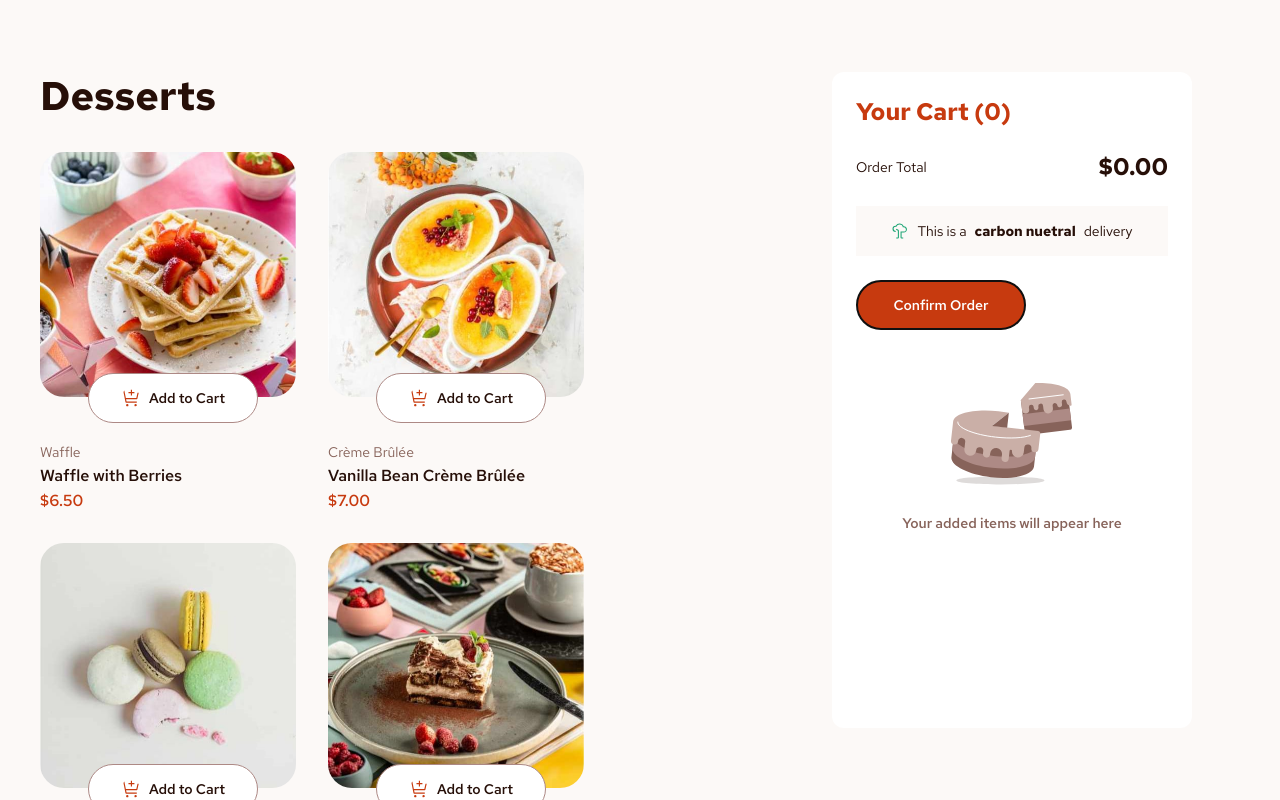
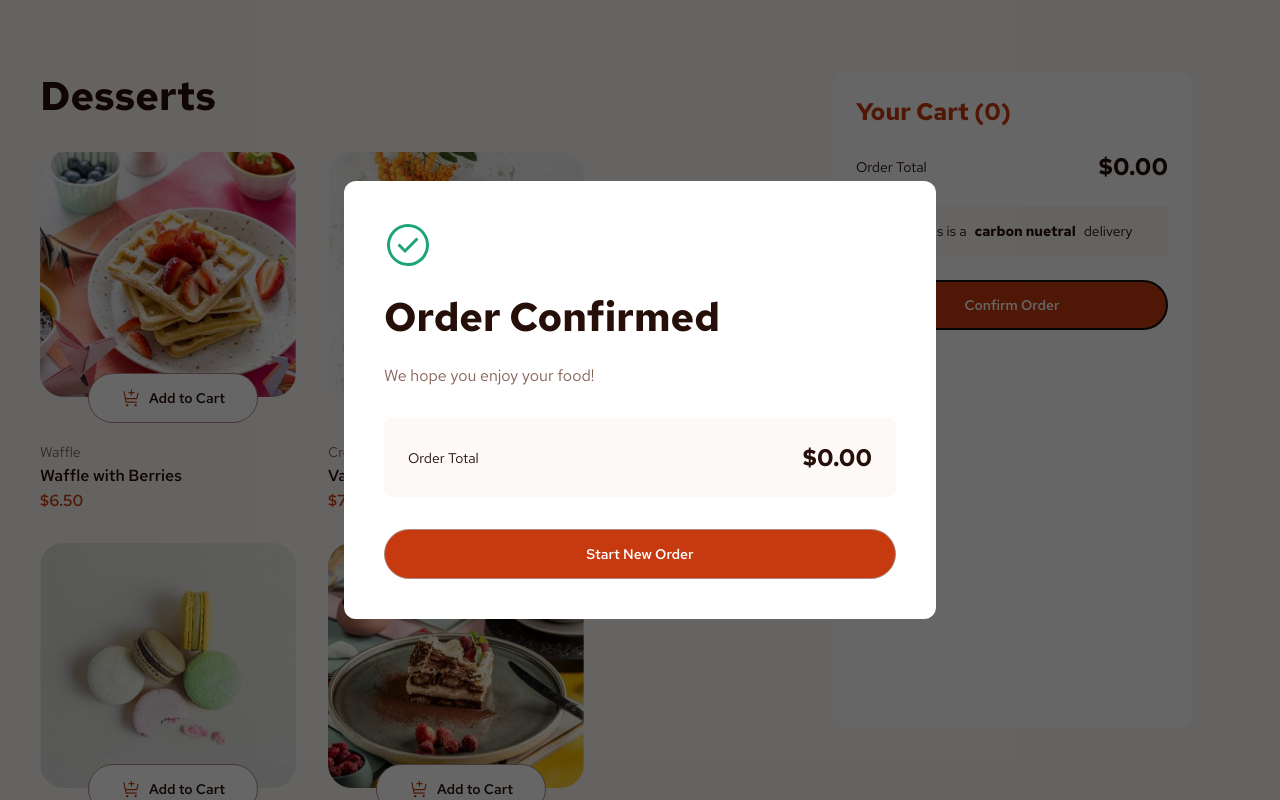
Before and after one commit to unachoza/Frontend-Mentor-Collection, a React (Vite) app: page /productlistwithcart in a window 1280 px wide. Both pictures are taken after a click on the button "Confirm Order". Built offline with nearby package versions, Linux system fonts and the light colour scheme.

Commit message:
modal logic complete

```diff
--- a/src/components/junior/ProductListWithCart/ProductListWithCart.tsx
+++ b/src/components/junior/ProductListWithCart/ProductListWithCart.tsx
@@ -2,13 +2,22 @@ import classes from "./ProductListWithCart.module.css";
 import data from "./data/data.json";
 import Product from "./components/Product/Product";
 import Cart from "./components/Cart/Cart";
+import Modal from "./components/Modal/Modal";
 import { useState } from "react";
+
+export type Images = {
+	desktop: string;
+	tablet: string;
+	mobile: string;
+	thumbnail: string;
+};
 
 export type Item = {
 	id: number;
 	name: string;
 	price: number;
 	quantity: number;
+	image: Images;
 };
 
 type ShoppingCart = {
@@ -17,6 +26,7 @@ type ShoppingCart = {
 
 const ProductListWithCart = () => {
 	const [shopppingCart, setShopppingCart] = useState<Item[]>([]);
+	const [isOpen, setIsOpen] = useState<boolean>(false);
 
 	const addItem = (newItem: Item): void => {
 		setShopppingCart((prevCart) => {
@@ -36,9 +46,15 @@ const ProductListWithCart = () => {
 		);
 	};
 
-	const removeAll = (id:number): void => {
-		setShopppingCart((prevCart) => prevCart.filter(item => item.id !== id))
-	}
+	const removeAll = (id: number): void => {
+		setShopppingCart((prevCart) => prevCart.filter((item) => item.id !== id));
+	};
+
+	const clearCart = (): void => {
+		setShopppingCart([]);
+	};
+
+	const toggling = () => setIsOpen((prevState) => !prevState);
 
 	return (
 		<div className={classes.main}>
@@ -46,11 +62,12 @@ const ProductListWithCart = () => {
 				<h1 className={classes.title}>Desserts</h1>
 				<div className={classes["product-list"]}>
 					{data.map((product) => (
-						<Product key={product.id} productInfo={product} addItem={addItem} removeItem={removeItem} />
+						<Product key={product.id} productInfo={product} addItem={addItem} removeItem={removeItem} removeAll={removeAll} />
 					))}
 				</div>
 			</div>
-			<Cart cart={shopppingCart} removeAll={removeAll}/>
+			<Cart cart={shopppingCart} removeAll={removeAll} openModal={toggling} />
+			{isOpen && <Modal shopppingCart={shopppingCart} clearCart={clearCart} closeModal={toggling} />}
 		</div>
 	);
 };
--- a/src/components/junior/ProductListWithCart/components/Button/Button.tsx
+++ b/src/components/junior/ProductListWithCart/components/Button/Button.tsx
@@ -1,44 +1,52 @@
 import { useState } from "react";
 import classes from "./Button.module.css";
 import addToCartIcon from "/assets/ProductListWithCart/images/icon-add-to-cart.svg";
-import carbonNeutralIcon from "/assets/ProductListWithCart/images/icon-carbon-neutral.svg";
 import addIcon from "../../assets/AddIcon.svg";
 import subtractIcon from "../../assets/SubtractIcon.svg";
 import { type Item } from "../../ProductListWithCart";
-import { type Product } from "../Product/Product";
 
 interface ButtonProps {
 	image?: string;
 	text?: string;
 	addItem: (item: Item) => void;
 	removeItem: (id: number) => void;
+	removeAll: (id: number) => void;
 	product: Item;
 }
 
-const Button = ({ product, addItem, removeItem }: ButtonProps) => {
+const Button = ({ product, addItem, removeItem, removeAll }: ButtonProps) => {
 	const [focused, setFocused] = useState(false);
 	const [quantity, setQuantity] = useState(1);
 
 	const handleIncrese = () => {
+		console.log({ quantity }, { focused });
 		addItem(product);
-		setQuantity((prevState) => prevState + 1);
+		if (quantity >= 1 && focused) {
+			setQuantity((prevState) => prevState + 1);
+		}
 	};
 
 	const handleDecrease = () => {
+		console.log();
 		if (quantity > 1) {
 			setQuantity((prevState) => prevState - 1);
-			removeItem(product.id)
+			removeItem(product.id);
 		} else if (quantity == 1) {
 			setQuantity(1);
-			//if quantity is 1, button needs to return to inactive state
+			removeAll(product.id);
 			setFocused(false);
 		}
 	};
 
+	const handleFocus = () => {
+		handleIncrese();
+		setFocused(true);
+	};
+
 	return (
-		<div tabIndex={0} className={classes.wrapper} onFocus={() => setFocused(true)} onBlur={() => setFocused(false)}>
+		<div tabIndex={0} className={classes.wrapper} onFocus={() => handleFocus()} onBlur={() => setFocused(false)}>
 			{!focused ? (
-				<button className={classes["inactive-button"]}>
+				<button className={classes["inactive-button"]} onClick={handleIncrese}>
 					<span>
 						<img src={addToCartIcon} alt="add to cart" />
 					</span>
--- a/src/components/junior/ProductListWithCart/components/Cart/Cart.module.css
+++ b/src/components/junior/ProductListWithCart/components/Cart/Cart.module.css
@@ -25,7 +25,6 @@
 }
 
 .cart {
-	/* width: 100%; */
 	display: flex;
 	width: 24rem;
 	padding: var(--spacing-300, 1.5rem);
@@ -149,14 +148,6 @@ button.remove-button {
 	width: 1.125rem;
 }
 
-button.confirm {
-	background-color: var(--Red);
-	color: var(--White);
-	margin: 0;
-	display: flex;
-	align-self: stretch;
-}
-
 .cart-empty-text {
 	color: var(--Rose-500, #87635a);
 	text-align: center;
@@ -176,3 +167,16 @@ button.confirm {
 	gap: var(--spacing-200, 1rem);
 	align-self: stretch;
 }
+
+.button-container {
+	width: 100%;
+}
+
+button.confirm {
+	background-color: var(--Red);
+	color: var(--White);
+	margin: 0;
+	display: flex;
+	align-self: stretch;
+	width: 100%;
+}
--- a/src/components/junior/ProductListWithCart/components/Cart/Cart.tsx
+++ b/src/components/junior/ProductListWithCart/components/Cart/Cart.tsx
@@ -7,9 +7,10 @@ import treeIcon from "../../assets/treeIcon.svg";
 interface CartProps {
 	cart: Item[];
 	removeAll: (id: number) => void;
+	openModal: () => void;
 }
 
-const Cart = ({ cart, removeAll }: CartProps) => {
+const Cart = ({ cart, removeAll, openModal }: CartProps) => {
 	const getTotalQuantity = (): number => {
 		let total = 0;
 		cart.forEach((item) => (total += item.quantity));
@@ -54,10 +55,12 @@ const Cart = ({ cart, removeAll }: CartProps) => {
 					<img src={treeIcon} alt="carbon nuetral" /> This is a <strong>carbon nuetral</strong> delivery
 				</div>
 			</div>
-			<button className={classes.confirm} onClick={() => console.log("order sent!")}>
-				Confirm Order
-			</button>
-			{cart.length < 1 && (
+			<div className={classes["button-container"]}>
+				<button className={classes.confirm} onClick={() => openModal()}>
+					Confirm Order
+				</button>
+			</div>
+			{cart.length > 1 && (
 				<div className={classes["empty-placeholder"]}>
 					<img src={emptyCart} alt="empty" />
 					<div className={classes["cart-empty-text"]}> Your added items will appear here</div>
--- a/src/components/junior/ProductListWithCart/components/Modal/Modal.tsx
+++ b/src/components/junior/ProductListWithCart/components/Modal/Modal.tsx
@@ -4,13 +4,20 @@ import { type Item } from "../../ProductListWithCart";
 
 interface ModalProps {
 	shopppingCart: Item[];
+	closeModal: () => void;
+	clearCart: () => void;
 }
 
-const Modal = ({ shopppingCart }: ModalProps) => {
+const Modal = ({ shopppingCart, closeModal, clearCart }: ModalProps) => {
 	const getTotal = (): number => {
 		let total = 0;
 		shopppingCart.forEach((item) => (total += item.quantity * item.price));
 		return total;
+	};
+
+	const handleStartNewOrder = () => {
+		clearCart();
+		closeModal();
 	};
 
 	return (
@@ -43,7 +50,7 @@ const Modal = ({ shopppingCart }: ModalProps) => {
 					</div>
 				</div>
 				<div className={classes["button-container"]}>
-					<button>Start New Order</button>
+					<button onClick={handleStartNewOrder}>Start New Order</button>
 				</div>
 			</div>
 		</div>
--- a/src/components/junior/ProductListWithCart/components/Product/Product.tsx
+++ b/src/components/junior/ProductListWithCart/components/Product/Product.tsx
@@ -19,15 +19,16 @@ interface ProductProps {
 	productInfo: Product;
 	addItem: (item: Item) => void;
 	removeItem: (id: number) => void;
+	removeAll: (id: number) => void;
 }
 
-const Product = ({ productInfo, addItem, removeItem }: ProductProps) => {
+const Product = ({ productInfo, addItem, removeItem, removeAll }: ProductProps) => {
 	const { image, name, category, price } = productInfo;
 	return (
 		<div className={classes.card}>
 			<div className={classes["image-and-button-container"]}>
 				<img src={image ? image.desktop : ""} alt={name} />
-				<Button product={productInfo} addItem={addItem} removeItem={removeItem} />
+				<Button product={productInfo} addItem={addItem} removeItem={removeItem} removeAll={removeAll} />
 			</div>
 			<div className={classes["product-info"]}>
 				<div className={classes.category}>{category}</div>
```
